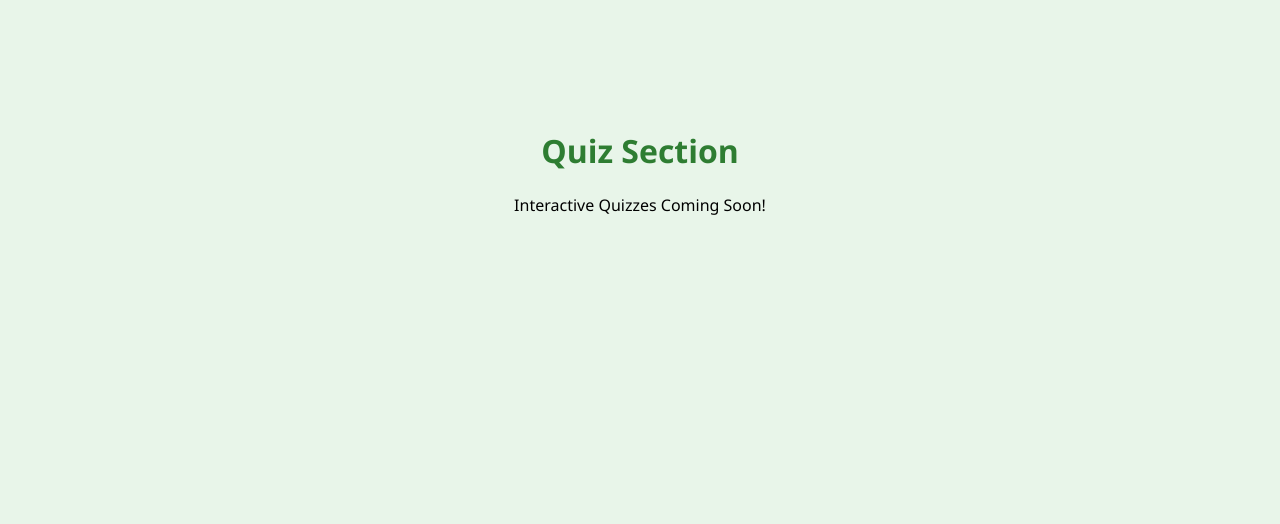
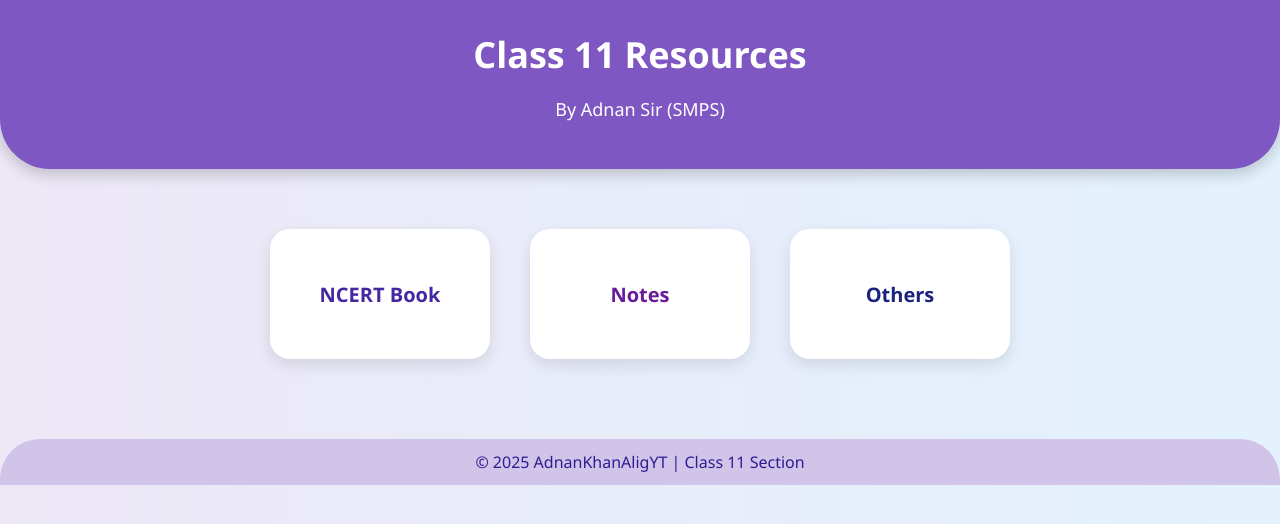
Before and after one commit to AdnanKhanAligYT/AdnanKhanAligYT, a plain HTML site: page quiz.html in a window 1280 px wide. Drawn offline with Linux system fonts and the light colour scheme.

Commit message:
Index.html

```diff
--- a/quiz.html
+++ b/quiz.html
@@ -1,8 +1,104 @@
 <!DOCTYPE html>
-<html>
-<head><title>Quiz</title></head>
-<body style="text-align: center; font-family: 'Segoe UI', sans-serif; padding-top: 100px; background-color: #e8f5e9;">
-  <h1 style="color: #2e7d32;">Quiz Section</h1>
-  <p>Interactive Quizzes Coming Soon!</p>
+<html lang="en">
+<head>
+  <meta charset="UTF-8" />
+  <title>Class 11 - AdnanKhanAligYT</title>
+</head>
+<body
+  style="margin: 0; padding: 0; font-family: 'Segoe UI', sans-serif; background: linear-gradient(to right, #ede7f6, #e3f2fd);"
+>
+
+  <!-- Header -->
+  <div
+    style="background-color: #7e57c2; padding: 30px 0; text-align: center; color: white; border-bottom-left-radius: 50px; border-bottom-right-radius: 50px; box-shadow: 0 5px 15px rgba(0,0,0,0.2);"
+  >
+    <h1 style="margin: 0; font-size: 36px;">Class 11 Resources</h1>
+    <p style="font-size: 18px;">By Adnan Sir (SMPS)</p>
+  </div>
+
+  <!-- Cards Container -->
+  <div
+    style="display: flex; justify-content: center; flex-wrap: wrap; margin: 60px auto; gap: 40px; max-width: 1000px; padding: 0 20px;"
+  >
+
+    <!-- NCERT Book -->
+    <a
+      href="ncert-book.html"
+      style="
+        width: 220px;
+        height: 130px;
+        background: #ffffff;
+        border-radius: 20px;
+        text-decoration: none;
+        color: #4527a0;
+        font-size: 20px;
+        font-weight: bold;
+        box-shadow: 0 6px 15px rgba(0,0,0,0.1);
+        display: flex;
+        justify-content: center;
+        align-items: center;
+        transition: all 0.3s ease;
+      "
+      onmouseover="this.style.transform='scale(1.07)'; this.style.backgroundColor='#d1c4e9'"
+      onmouseout="this.style.transform='scale(1)'; this.style.backgroundColor='white'"
+    >
+      NCERT Book
+    </a>
+
+    <!-- Notes -->
+    <a
+      href="#"
+      style="
+        width: 220px;
+        height: 130px;
+        background: #ffffff;
+        border-radius: 20px;
+        text-decoration: none;
+        color: #6a1b9a;
+        font-size: 20px;
+        font-weight: bold;
+        box-shadow: 0 6px 15px rgba(0,0,0,0.1);
+        display: flex;
+        justify-content: center;
+        align-items: center;
+        transition: all 0.3s ease;
+      "
+      onmouseover="this.style.transform='scale(1.07)'; this.style.backgroundColor='#f3e5f5'"
+      onmouseout="this.style.transform='scale(1)'; this.style.backgroundColor='white'"
+    >
+      Notes
+    </a>
+
+    <!-- Others -->
+    <a
+      href="#"
+      style="
+        width: 220px;
+        height: 130px;
+        background: #ffffff;
+        border-radius: 20px;
+        text-decoration: none;
+        color: #1a237e;
+        font-size: 20px;
+        font-weight: bold;
+        box-shadow: 0 6px 15px rgba(0,0,0,0.1);
+        display: flex;
+        justify-content: center;
+        align-items: center;
+        transition: all 0.3s ease;
+      "
+      onmouseover="this.style.transform='scale(1.07)'; this.style.backgroundColor='#c5cae9'"
+      onmouseout="this.style.transform='scale(1)'; this.style.backgroundColor='white'"
+    >
+      Others
+    </a>
+  </div>
+
+  <!-- Footer -->
+  <div
+    style="text-align: center; padding: 12px 0; background-color: #d1c4e9; color: #311b92; border-top-left-radius: 40px; border-top-right-radius: 40px; margin-top: 80px;"
+  >
+    © 2025 AdnanKhanAligYT | Class 11 Section
+  </div>
 </body>
 </html>
```
